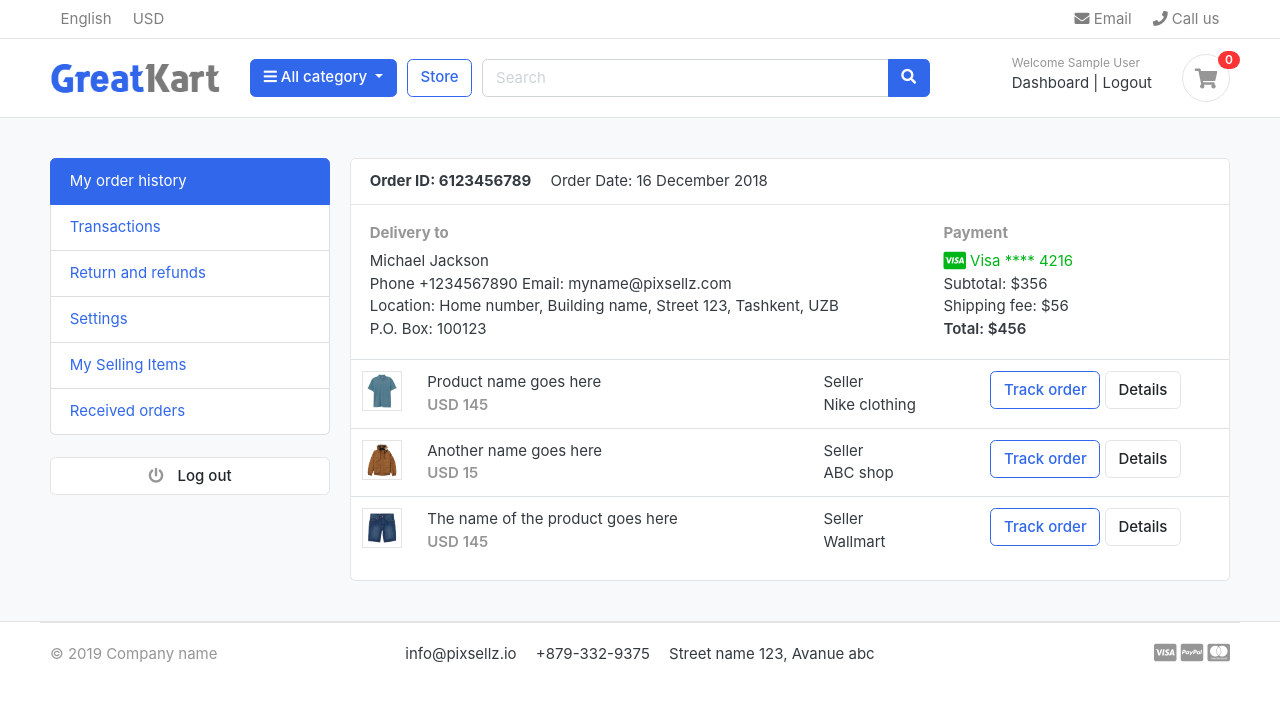
After one commit to amanovishnu/greatkart-django, a Django app: page /accounts/ in a window 1280 px wide. The commit adds this page. Shown: the top 702 px of the page. Run offline with Django 3.2, Linux system fonts and the light colour scheme; the visitor is signed in with stand-in values (Sample User, id 1); data that the repository does not hold is empty; some libraries are stand-ins or nearby versions; some web fonts are replaced.

Commit message:
info - token based account validation & password recovery added

```diff
--- a/accounts/models.py
+++ b/accounts/models.py
@@ -48,8 +48,8 @@ class Account(AbstractBaseUser):
     phone_number = models.CharField(max_length=100)
 
     # mandatory fields for creating custom user model
-    date_joined = models.DateField(auto_now_add=True)
-    last_login = models.DateField(auto_now_add=True)
+    date_joined = models.DateTimeField(auto_now_add=True)
+    last_login = models.DateTimeField(auto_now_add=True)
     is_admin = models.BooleanField(default=False)
     is_staff = models.BooleanField(default=False)
     is_active = models.BooleanField(default=False)
--- a/accounts/urls.py
+++ b/accounts/urls.py
@@ -5,4 +5,10 @@ urlpatterns = [
     path('register/', views.register, name='register'),
     path('login/', views.login, name='login'),
     path('logout/', views.logout, name='logout'),
+    path('activate/<uidb64>/<token>', views.activate, name='activate'),
+    path('dashboard/', views.dashboard, name='dashboard'),
+    path('', views.dashboard, name='dashboard'),
+    path('forgot_password/', views.forgot_password, name='forgot_password'),
+    path('reset_password_validate/<uidb64>/<token>', views.reset_password_validate, name='reset_password_validate'),
+    path('reset_password', views.reset_password, name='reset_password'),
 ]
--- a/accounts/views.py
+++ b/accounts/views.py
@@ -1,10 +1,19 @@
 from django.shortcuts import render, redirect
 from django.contrib import messages, auth
 from django.contrib.auth.decorators import login_required
+from django.http import HttpResponse
 from .forms import RegistrationForm
 from .models import Account
 
-# Create your views here.
+# Verification Email Imports
+from django.contrib.sites.shortcuts import get_current_site
+from django.template.loader import render_to_string
+from django.utils.http import urlsafe_base64_encode, urlsafe_base64_decode
+from django.utils.encoding import force_bytes
+from django.contrib.auth.tokens import default_token_generator
+from django.core.mail import EmailMessage
+
+
 def register(request):
     if request.method == 'POST':
         form =RegistrationForm(request.POST)
@@ -24,12 +33,54 @@ def register(request):
                 )
             user.phone_number = phone_number
             user.save()
-            messages.success(request,'Registration Successful')
-            return redirect('register')
+
+            # USER ACTIVATION
+            current_site = get_current_site(request)
+            # mail_subject = 'Please activate your account'
+            # message = render_to_string('accounts/account_verification_email.html',{
+            #     'user': user,
+            #     'domain': current_site,
+            #     'uid': urlsafe_base64_encode(force_bytes(user.pk)),
+            #     'token':  default_token_generator.make_token(user),
+            # })
+            # to_email = email
+            # send_email = EmailMessage(mail_subject, message, to=[to_email])
+            # send_email.send()
+
+            # TEMP CODE FOR TESTING
+            # temp_data = {
+            #     'type': 'account_activation',
+            #     'user': user,
+            #     'domain': current_site,
+            #     'uid': urlsafe_base64_encode(force_bytes(user.pk)),
+            #     'token':  default_token_generator.make_token(user),
+            # }
+            # return render(request, 'accounts/dummy_validation_link_page.html', context=temp_data)
+
+            # messages.success(request,'Thankyou for registering with us. we have sent a validation link for verification')
+            return redirect('/accounts/login/?command=verification&email='+email)
+
     else:
         form = RegistrationForm()
     data = {'form': form}
     return render(request, 'accounts/register.html', context=data)
+
+
+def activate(request, uidb64, token):
+    try:
+        uid = urlsafe_base64_decode(uidb64).decode()
+        user = Account._default_manager.get(pk=uid)
+    except(TypeError, ValueError, OverflowError, Account.DoesNotExist):
+        user = None
+    if user is not None and default_token_generator.check_token(user, token):
+        user.is_active = True
+        user.save()
+        messages.success(request, 'Congratulations You\'re Account is Activated')
+        return redirect('login')
+    else:
+        messages.error(request, 'Invalid Link or Expired')
+        return redirect('register')
+
 
 def login(request):
     if request.method == 'POST':
@@ -39,11 +90,92 @@ def login(request):
         if user is not None:
             auth.login(request, user)
             messages.success(request, 'Login Successful. you\'re now logged in')
-            return redirect('home')
+            return redirect('dashboard')
         else:
             messages.error(request, 'Invalid Login credentials. please check your details')
             return redirect('login')
     return render(request, 'accounts/login.html')
+
+
+def forgot_password(request):
+    if request.method == 'POST':
+        email = request.POST.get('email')
+        if Account.objects.filter(email=email).exists():
+            user = Account.objects.get(email__exact=email)
+
+            # USER PASSWORD RESET
+
+            current_site = get_current_site(request)
+            # mail_subject = 'Please reset your account password'
+            # message = render_to_string('accounts/reset_password_email.html',{
+            #     'user': user,
+            #     'domain': current_site,
+            #     'uid': urlsafe_base64_encode(force_bytes(user.pk)),
+            #     'token':  default_token_generator.make_token(user),
+            # })
+            # to_email = email
+            # send_email = EmailMessage(mail_subject, message, to=[to_email])
+            # send_email.send()
+
+            # TEMP CODE FOR TESTING
+
+            temp_data = {
+                'type':'password_reset',
+                'user': user,
+                'domain': current_site,
+                'uid': urlsafe_base64_encode(force_bytes(user.pk)),
+                'token':  default_token_generator.make_token(user),
+            }
+            return render(request, 'accounts/dummy_validation_link_page.html', context=temp_data)
+
+            messages.success(request, 'Password email has been sent to your email address')
+            return redirect('login')
+
+        else:
+            messages.error(request,'Invalid Email, Account does not exist')
+            return redirect('forgot_password')
+
+    return render(request, 'accounts/forgot_password.html')
+
+
+def reset_password_validate(request, uidb64, token):
+    print(' ->  inside reset_password_validate')
+    try:
+        uid = urlsafe_base64_decode(uidb64).decode()
+        user = Account._default_manager.get(pk=uid)
+    except(TypeError, ValueError, OverflowError, Account.DoesNotExist):
+        user = None
+    if user is not None and default_token_generator.check_token(user, token):
+        request.session['uid'] = uid
+        messages.success(request,'Please Reset your password')
+        return redirect('reset_password')
+    else:
+        messages.error(request, 'This Link has been expired')
+        return redirect('login')
+
+
+def reset_password(request):
+    if request.method == 'POST':
+        password = request.POST.get('password')
+        confirm_password = request.POST.get('confirm_password')
+        if password != confirm_password:
+            messages.error(request, 'Passwords Don\'t match please check again')
+            return redirect('reset_password')
+        else:
+            uid = request.session.get('uid')
+            user = Account.objects.get(pk=uid)
+            user.set_password(password) # must use set_password method dont use save method.
+            user.save()
+            messages.success(request,'Password Reset Successful')
+            del request.session['uid']
+            return redirect('login')
+    else:
+        return render(request, 'accounts/reset_password.html')
+
+
+@login_required(login_url='login')
+def dashboard(request):
+    return render(request, 'accounts/dashboard.html')
 
 
 @login_required(login_url='login')
--- /dev/null
+++ b/templates/accounts/dashboard.html
@@ -0,0 +1,106 @@
+{% extends 'base.html' %}
+{% load static %}
+{% load humanize %}
+{% load custom_filters %}
+
+{% block content %}
+
+<!-- ========================= SECTION CONTENT ========================= -->
+<section class="section-conten padding-y bg">
+    {% include 'includes/messages.html' %}
+    <div class="container">
+        <div class="row">
+            <aside class="col-md-3">
+                <ul class="list-group">
+                    <a class="list-group-item active" href="#"> My order history </a>
+                    <a class="list-group-item" href="#"> Transactions </a>
+                    <a class="list-group-item" href="#"> Return and refunds </a>
+                    <a class="list-group-item" href="#">Settings </a>
+                    <a class="list-group-item" href="#"> My Selling Items </a>
+                    <a class="list-group-item" href="#"> Received orders </a>
+                </ul>
+                <br>
+                <a class="btn btn-light btn-block" href="{% url 'logout' %}">
+                    <i class="fa fa-power-off"></i>
+                    <span class="text">Log out</span>
+                </a>
+            </aside>
+            <main class="col-md-9">
+                <article class="card">
+                    <header class="card-header">
+                        <strong class="d-inline-block mr-3">Order ID: 6123456789</strong>
+                        <span>Order Date: 16 December 2018</span>
+                    </header>
+                    <div class="card-body">
+                        <div class="row">
+                            <div class="col-md-8">
+                                <h6 class="text-muted">Delivery to</h6>
+                                <p>Michael Jackson <br>
+                                    Phone +1234567890 Email: myname@pixsellz.com <br>
+                                    Location: Home number, Building name, Street 123, Tashkent, UZB <br>
+                                    P.O. Box: 100123
+                                </p>
+                            </div>
+                            <div class="col-md-4">
+                                <h6 class="text-muted">Payment</h6>
+                                <span class="text-success">
+                                    <i class="fab fa-lg fa-cc-visa"></i>
+                                    Visa **** 4216
+                                </span>
+                                <p>Subtotal: $356 <br>
+                                    Shipping fee: $56 <br>
+                                    <span class="b">Total: $456 </span>
+                                </p>
+                            </div>
+                        </div>
+                    </div>
+                    <div class="table-responsive">
+                        <table class="table table-hover">
+                            <tr>
+                                <td width="65">
+                                    <img src="../images/items/1.jpg" class="img-xs border">
+                                </td>
+                                <td>
+                                    <p class="title mb-0">Product name goes here </p>
+                                    <var class="price text-muted">USD 145</var>
+                                </td>
+                                <td> Seller <br> Nike clothing </td>
+                                <td width="250"> <a href="#" class="btn btn-outline-primary">Track order</a> <a href="#"
+                                        class="btn btn-light"> Details </a> </td>
+                            </tr>
+                            <tr>
+                                <td>
+                                    <img src="../images/items/2.jpg" class="img-xs border">
+                                </td>
+                                <td>
+                                    <p class="title mb-0">Another name goes here </p>
+                                    <var class="price text-muted">USD 15</var>
+                                </td>
+                                <td> Seller <br> ABC shop </td>
+                                <td> <a href="#" class="btn btn-outline-primary">Track order</a> <a href="#"
+                                        class="btn btn-light"> Details </a> </td>
+                            </tr>
+                            <tr>
+                                <td>
+                                    <img src="../images/items/3.jpg" class="img-xs border">
+                                </td>
+                                <td>
+                                    <p class="title mb-0">The name of the product goes here </p>
+                                    <var class="price text-muted">USD 145</var>
+                                </td>
+                                <td> Seller <br> Wallmart </td>
+                                <td>
+                                    <a href="#" class="btn btn-outline-primary">Track order</a> <a href="#"
+                                        class="btn btn-light"> Details </a>
+                                </td>
+                            </tr>
+                        </table>
+                    </div>
+                </article>
+            </main>
+        </div>
+    </div>
+</section>
+<!-- ========================= SECTION CONTENT END// ========================= -->
+
+{% endblock %}
--- /dev/null
+++ b/templates/accounts/dummy_validation_link_page.html
@@ -0,0 +1,6 @@
+
+{% if type == 'account_activation' %}
+<a href="http://{{domain}}{% url 'activate' uidb64=uid token=token %}">Click this link to activate</a>
+{% else %}
+<a href="http://{{domain}}{% url 'reset_password_validate' uidb64=uid token=token %}">Click this link to reset password</a>
+{% endif %}
--- a/templates/home.html
+++ b/templates/home.html
@@ -29,10 +29,10 @@
 					<figcaption class="info-wrap">
 						<a href="{{product.get_url}}" class="title">{{product.product_name}}</a>
 						<span class="price mt-1 text-danger">
-							<strike>${{product.price|show_discounted_price:product.discount}}</strike>
+							<strike>₹{{product.price|show_discounted_price:product.discount}}</strike>
 						</span>
 						<span class="price mt-1 text-primary">-{{product.discount}}%Off</span>
-						<h3 class="price mt-1 float-right mb-0">${{product.price}}</h3>
+						<h3 class="price mt-1 float-right mb-0">₹{{product.price}}</h3>
 					</figcaption>
 				</div>
 			</div>
--- a/templates/includes/navbar.html
+++ b/templates/includes/navbar.html
@@ -76,7 +76,7 @@
                         <div class="widget-header">
                             <small class="title text-muted">Welcome {{user.first_name}} {{user.last_name}}</small>
                             <div>
-                                <a href="{% url 'login' %}">Dashboard</a> <span class="dark-transp"> | </span>
+                                <a href="{% url 'dashboard' %}">Dashboard</a> <span class="dark-transp"> | </span>
                                 <a href="{% url 'logout' %}"> Logout</a>
                             </div>
                         </div>
```
Also changed, not shown: greatkart/settings.py (+8 -0 lines), templates/accounts/account_verification_email.html (added, +10 -0 lines), templates/accounts/forgot_password.html (added, +28 -0 lines), templates/accounts/login.html (+10 -2 lines), templates/accounts/reset_password.html (added, +29 -0 lines), templates/accounts/reset_password_email.html (added, +10 -0 lines), templates/store/cart.html (+5 -5 lines), templates/store/product_detail.html (+6 -1 lines), accounts/migrations/0002_auto_20230323_1451.py (added), store/migrations/0006_alter_product_discount.py (added).
